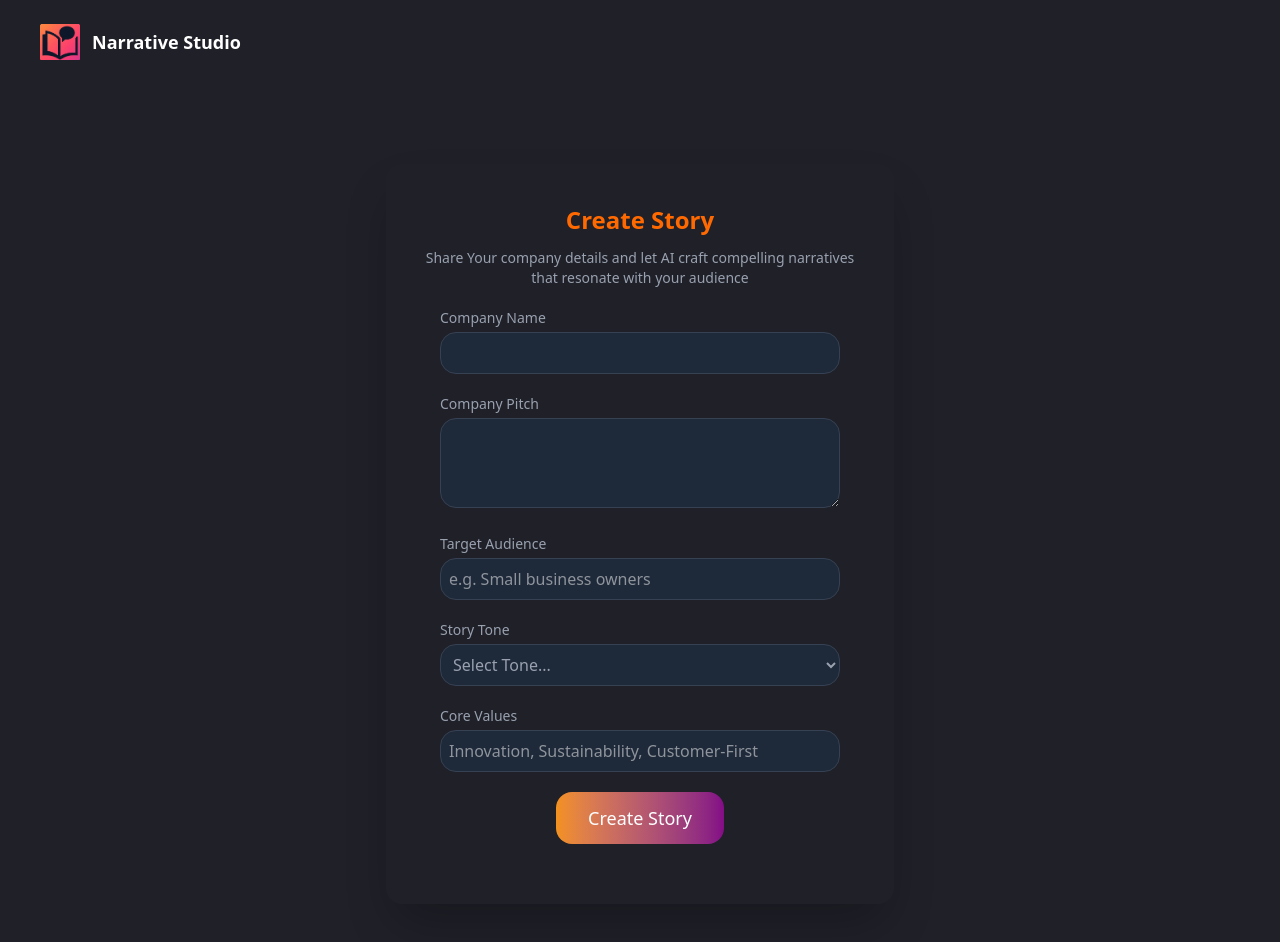
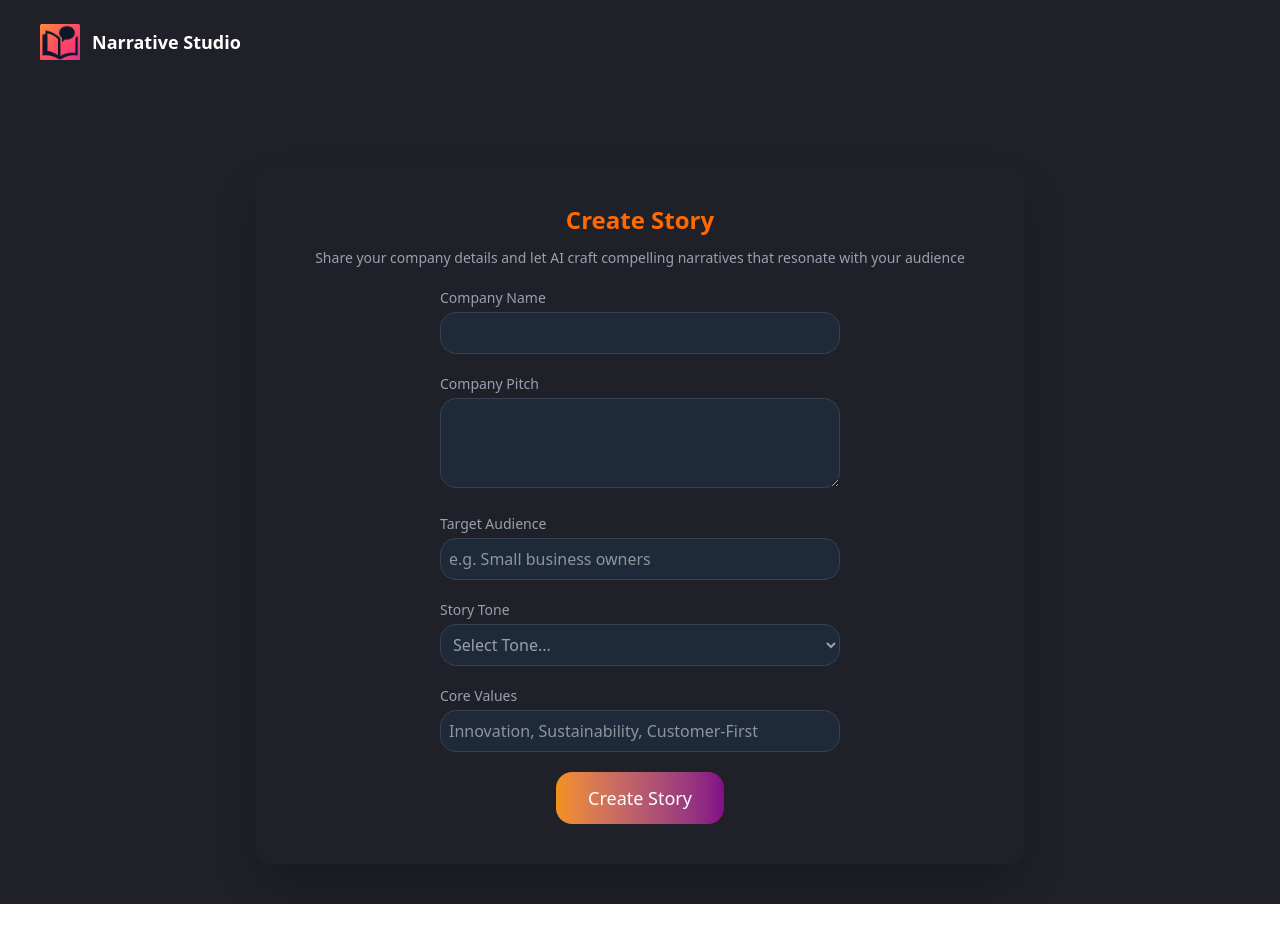
Before and after one commit to Zuhair0000/Narrative-Studio, a React (Vite) app in the folder frontend/: page /create-story in a window 1280 px wide. Shown: the top 942 px of the page. After the commit the page ends 904 px from the top, so only its background shows below. Built offline with nearby package versions, Linux system fonts and the light colour scheme.

Commit message:
polishing the project

```diff
--- a/frontend/src/components/Button.jsx
+++ b/frontend/src/components/Button.jsx
@@ -3,12 +3,11 @@ import { Link } from "react-router-dom";
 
 export default function Button({ children, onSubmit }) {
   return (
-    <Link
-      to="/signup"
+    <button
       className="px-8 py-3 text-lg font-medium rounded-2xl bg-gradient-brand hover:opacity-90 transition bg-gradient-to-r from-[#F3911D] to-[#840B86]"
       onClick={onSubmit}
     >
       {children}
-    </Link>
+    </button>
   );
 }
--- a/frontend/src/pages/CreateStory.jsx
+++ b/frontend/src/pages/CreateStory.jsx
@@ -47,18 +47,18 @@ export default function CreateStory() {
   return (
     <>
       <Navbar showAuthButtons={false} />
-      <div className="min-h-screen bg-[#1F2028] text-white flex flex-col items-center py-20 px-6">
-        <form className="bg-[#qF2028] shadow-2xl rounded-2xl p-10">
+      <div className="min-h-screen bg-[#1F2028] text-white flex flex-col items-center">
+        {/* Form */}
+        <form className="bg-[#1F2028] shadow-2xl rounded-2xl p-10 mt-20 w-full max-w-3xl z-10 relative">
           <h1 className="text-2xl text-center text-orange-500 font-bold mb-3">
             Create Story
           </h1>
           <p className="text-gray-400 text-sm mb-5 text-center">
-            Share Your company details and let AI craft compelling narratives{" "}
-            <br />
+            Share your company details and let AI craft compelling narratives
             that resonate with your audience
           </p>
 
-          <div className="space-y-5 mb-5 flex flex-col items-center">
+          <div className="space-y-5 flex flex-col items-center w-full">
             <div>
               <label className="text-sm text-gray-400 block mb-1">
                 Company Name
@@ -128,6 +128,9 @@ export default function CreateStory() {
             <Button onSubmit={handleSubmit}>Create Story</Button>
           </div>
         </form>
+
+        {/* Gradient Section */}
+        <div className="flex-1 w-full bg-gradient-to-r from-[#F3911D] to-[#840B86] rounded-t-[100px] mt-10"></div>
       </div>
     </>
   );
--- a/frontend/src/pages/Home.jsx
+++ b/frontend/src/pages/Home.jsx
@@ -1,8 +1,10 @@
 import Navbar from "../components/Navbar";
 import GradientBackground from "../components/GradientBackground";
 import Button from "../components/Button";
+import { useNavigate } from "react-router-dom";
 
 export default function Home() {
+  const navigate = useNavigate();
   return (
     <div className="min-h-screen bg-[#1F2028]">
       <Navbar />
@@ -15,7 +17,7 @@ export default function Home() {
           resonate with your audience. Powered by advanced AI to craft
           narratives that inspire and convert.
         </p>
-        <Button>Get Started</Button>
+        <Button onSubmit={() => navigate("/signup")}>Get Started</Button>
       </div>
       <div className="absolute top-[calc(80vh)] left-0 w-full h-[calc(100vh-80vh)] bg-gradient-to-r from-orange-500 to-pink-600 rounded-t-[100px] z-0"></div>
     </div>
--- a/frontend/src/pages/Login.jsx
+++ b/frontend/src/pages/Login.jsx
@@ -29,6 +29,7 @@ export default function Login() {
       <div className="flex justify-center items-center px-4 mt-20">
         <AuthForm type="login" onSubmit={handleLogin} />
       </div>
+      <div className="absolute top-[calc(80vh)] left-0 w-full h-[calc(100vh-80vh)] bg-gradient-to-r from-orange-500 to-pink-600 rounded-t-[100px] z-0"></div>
     </div>
   );
 }
--- a/frontend/src/pages/Signup.jsx
+++ b/frontend/src/pages/Signup.jsx
@@ -35,6 +35,7 @@ export default function SignUp() {
       <div className="flex justify-center items-center px-4 mt-20">
         <AuthForm type="signup" onSubmit={handleSignUp} />
       </div>
+      <div className="absolute top-[calc(80vh)] left-0 w-full h-[calc(100vh-80vh)] bg-gradient-to-r from-orange-500 to-pink-600 rounded-t-[100px] z-0"></div>
     </div>
   );
 }
```
